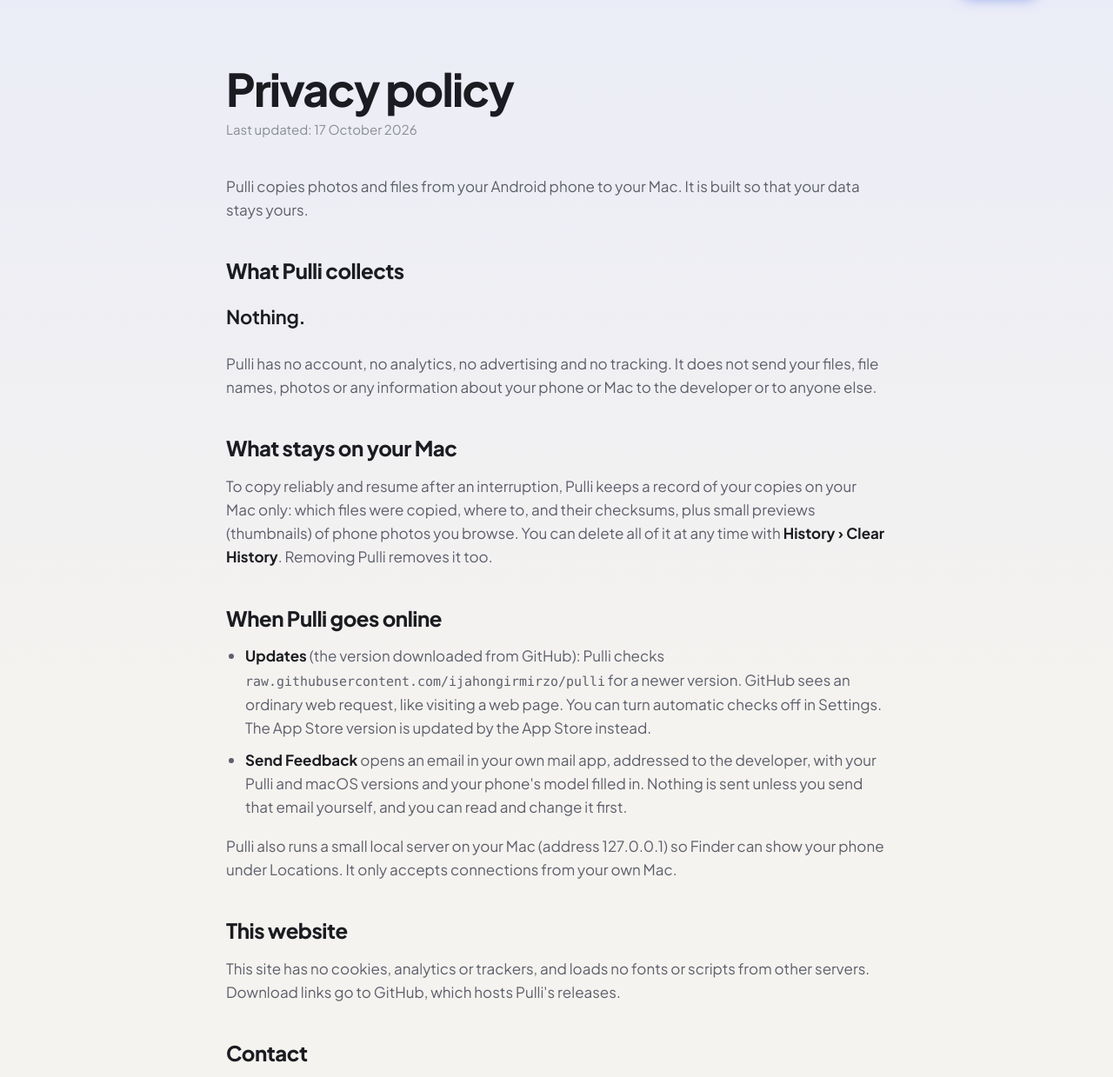
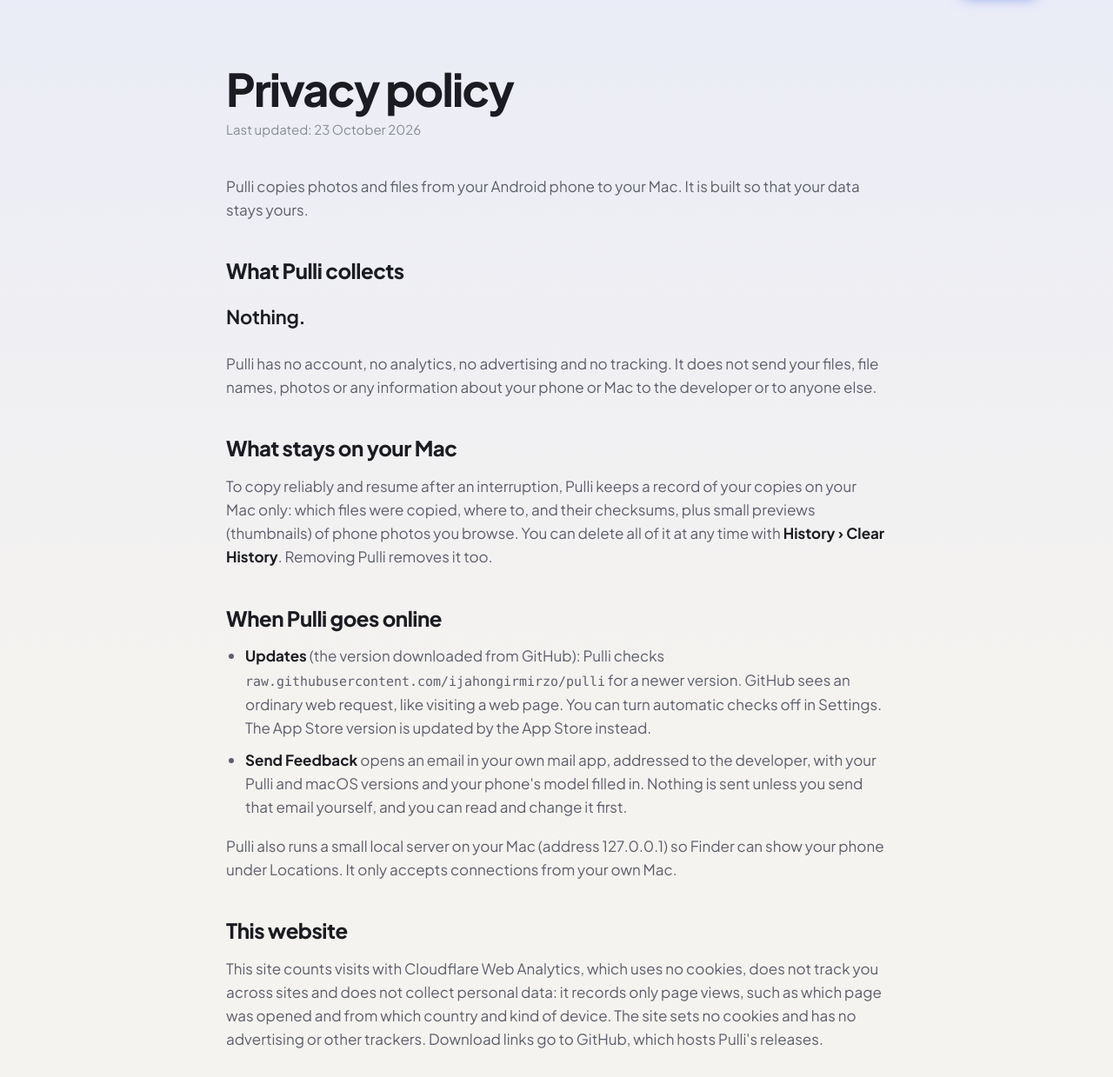
Before and after one commit to ijahongirmirzo/pulli, a plain HTML site: page site/privacy.html in a window 1280 px wide. Shown: the part 54-1293 px from the top of the page at 87% size. Drawn offline with Linux system fonts and the light colour scheme.

Commit message:
Website: Cloudflare Web Analytics
- The security policy allows Cloudflare's analytics script and its reporting address, nothing else
- The privacy policy says the site counts visits with Cloudflare Web Analytics: no cookies,
  no tracking across sites, no personal data. The app still collects nothing.

```diff
--- a/site/privacy.html
+++ b/site/privacy.html
@@ -37,7 +37,7 @@
 <main class="doc">
   <div class="narrow">
     <h1>Privacy policy</h1>
-    <p class="updated">Last updated: 17 October 2026</p>
+    <p class="updated">Last updated: 23 October 2026</p>
 
     <p>Pulli copies photos and files from your Android phone to your Mac. It is built so that your data stays yours.</p>
 
@@ -56,7 +56,7 @@
     <p>Pulli also runs a small local server on your Mac (address 127.0.0.1) so Finder can show your phone under Locations. It only accepts connections from your own Mac.</p>
 
     <h2>This website</h2>
-    <p>This site has no cookies, analytics or trackers, and loads no fonts or scripts from other servers. Download links go to GitHub, which hosts Pulli's releases.</p>
+    <p>This site counts visits with Cloudflare Web Analytics, which uses no cookies, does not track you across sites and does not collect personal data: it records only page views, such as which page was opened and from which country and kind of device. The site sets no cookies and has no advertising or other trackers. Download links go to GitHub, which hosts Pulli's releases.</p>
 
     <h2>Contact</h2>
     <p>Questions about privacy: <a href="mailto:muhandisona@gmail.com">muhandisona@gmail.com</a>, or <a href="https://github.com/ijahongirmirzo/pulli/issues">open an issue on GitHub</a>.</p>
```
Also changed, not shown: 1 other file.
